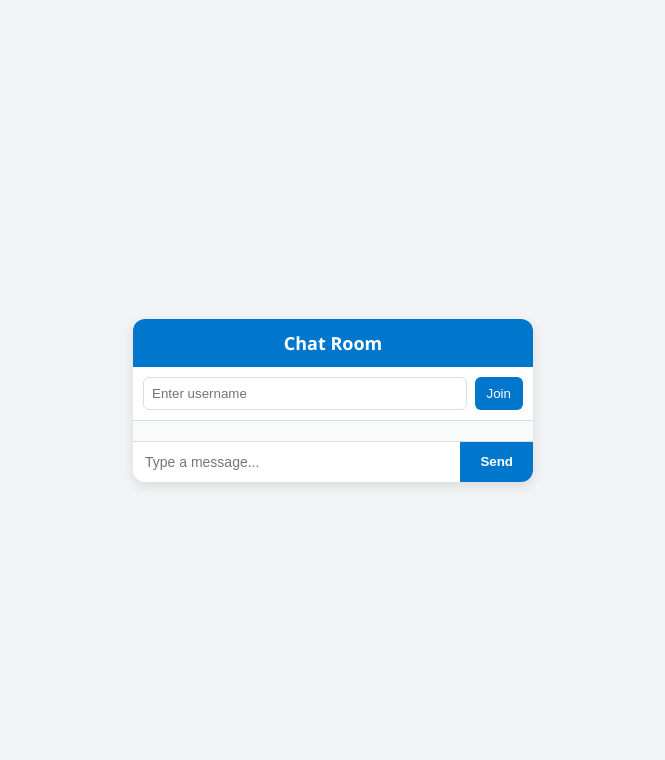
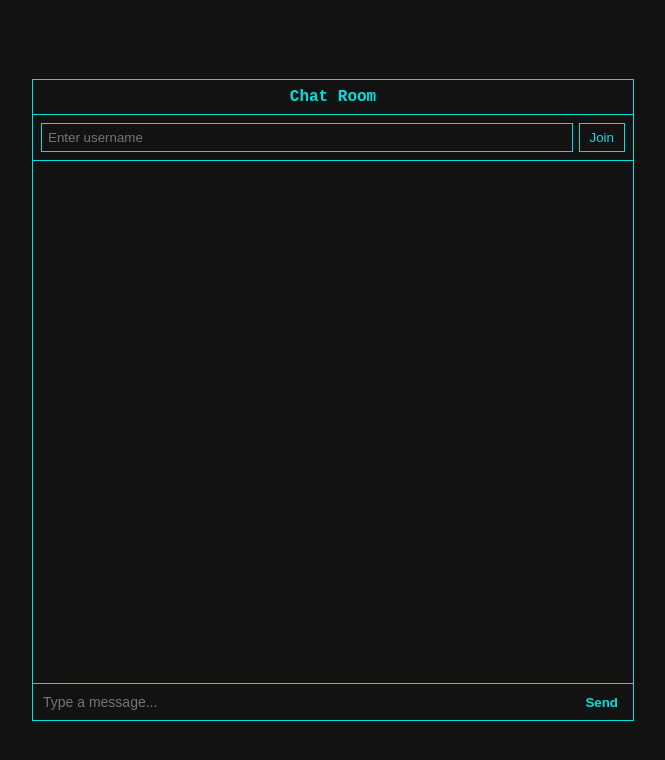
Before and after one commit to Dharshan2208/chat-app, a plain HTML site: page static/index.html in a window 1280 px wide. Shown: the whole page, without its empty margins (307-972 px from the left). Drawn offline with Linux system fonts and the light colour scheme; no server answers.

Commit message:
feat : minimalistic ui added

```diff
--- a/static/index.html
+++ b/static/index.html
@@ -1,20 +1,20 @@
 <!DOCTYPE html>
 <html lang="en">
   <head>
-  <meta charset="UTF-8">
+    <meta charset="UTF-8" />
     <title>Chat App</title>
     <link rel="stylesheet" href="style.css">
   </head>
   <body>
     <div id="app">
-    <header> Chat Room</header>
+      <header>Chat Room</header>
       <div id="login">
-      <input id="username" placeholder="Enter username">
+        <input id="username" placeholder="Enter username" />
         <button id="join">Join</button>
       </div>
       <div id="chat"></div>
       <div id="input-bar">
-      <input id="message" placeholder="Type a message...">
+        <input id="message" placeholder="Type a message..." />
         <button id="send">Send</button>
       </div>
     </div>
--- a/static/style.css
+++ b/static/style.css
@@ -1,6 +1,7 @@
       body {
-    font-family: 'Segoe UI', Tahoma, Geneva, Verdana, sans-serif;
-    background: #f2f3f5;
+          font-family: "Courier New", Courier, monospace;
+          background: #121212;
+          color: #00e0e0;
           display: flex;
           justify-content: center;
           align-items: center;
@@ -9,102 +10,105 @@ body {
       }
 
       #app {
-    width: 400px;
-    background: white;
-    border-radius: 12px;
-    box-shadow: 0 4px 12px rgba(0, 0, 0, 0.1);
+          width: 600px;
+          height: 80vh;
+          background: #121212;
+          border: 1px solid #00e0e0;
           display: flex;
           flex-direction: column;
           overflow: hidden;
       }
 
       header {
-    background: #0077cc;
-    color: white;
-    padding: 12px;
+          padding: 8px;
           text-align: center;
-    font-size: 18px;
+          font-size: 16px;
           font-weight: bold;
+          border-bottom: 1px solid #00e0e0;
       }
 
       #chat {
           flex: 1;
           padding: 10px;
           overflow-y: auto;
-    background: #f9fafc;
       }
 
       .msg {
-    margin: 8px 0;
-    max-width: 70%;
-    padding: 10px;
-    border-radius: 10px;
-    position: relative;
+          margin: 6px 0;
+          max-width: 80%;
+          padding: 4px 6px;
           word-wrap: break-word;
+          background: transparent;
+          color: #00e0e0;
       }
 
       .me {
-    background: #0077cc;
-    color: white;
           margin-left: auto;
-    border-bottom-right-radius: 0;
+          text-align: right;
+          color: #ffb347;
+          /* amber for your messages */
       }
 
       .other {
-    background: #e5e5ea;
-    color: black;
           margin-right: auto;
-    border-bottom-left-radius: 0;
       }
 
       .time {
           font-size: 10px;
-    opacity: 0.7;
+          opacity: 0.6;
           margin-top: 2px;
           text-align: right;
       }
 
       #input-bar {
           display: flex;
-    border-top: 1px solid #ddd;
+          border-top: 1px solid #00e0e0;
       }
 
       #message {
           flex: 1;
           border: none;
-    padding: 12px;
+          padding: 10px;
           font-size: 14px;
           outline: none;
+          background: transparent;
+          color: #00e0e0;
       }
 
       #send {
-    background: #0077cc;
+          background: transparent;
           border: none;
-    color: white;
-    padding: 0 20px;
+          color: #00e0e0;
+          padding: 0 15px;
           cursor: pointer;
           font-weight: bold;
       }
 
       #login {
           display: flex;
-    padding: 10px;
-    border-bottom: 1px solid #ddd;
+          padding: 8px;
+          border-bottom: 1px solid #00e0e0;
       }
 
       #username {
           flex: 1;
-    padding: 8px;
-    border: 1px solid #ddd;
-    border-radius: 6px;
+          padding: 6px;
+          background: transparent;
+          color: #00e0e0;
+          border: 1px solid #00e0e0;
+          outline: none;
       }
 
       #join {
-    margin-left: 8px;
-    background: #0077cc;
-    color: white;
-    border: none;
-    padding: 0 12px;
-    border-radius: 6px;
+          margin-left: 6px;
+          background: transparent;
+          color: #00e0e0;
+          border: 1px solid #00e0e0;
+          padding: 0 10px;
           cursor: pointer;
       }
+
+      #join:hover {
+          color: #ffb347;
+          border-color: #ffb347;
+      }
```
Also changed, not shown: static/script.js (+6 -4 lines), 1 other file. Lines whose indentation alone changed are shown as unchanged.
